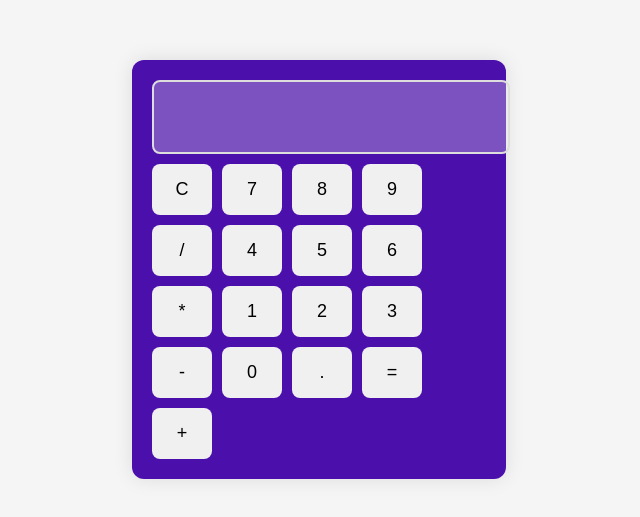
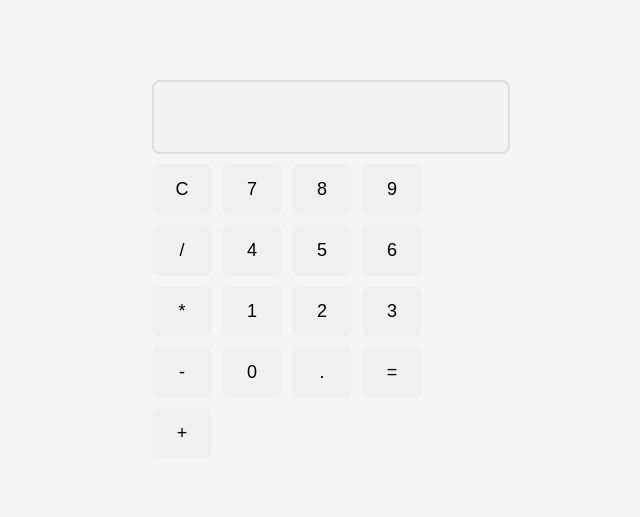
Before and after one commit to Thaislima339/Calculadora, a plain HTML site: page index.html in a window 1280 px wide. Shown: the part 139-656 px from the top of the page, without its empty margins (321-961 px from the left). Drawn offline with Linux system fonts and the light colour scheme.

Commit message:
Atualizar o index.html

```diff
--- a/index.html
+++ b/index.html
@@ -7,7 +7,7 @@
 </head>
 <body>
 
-  <div class="calculator">
+  <div class="Calculator">
     <input type="text" id="display" disabled>
     <div class="buttons">
       <button onclick="clearDisplay()">C</button>
```
